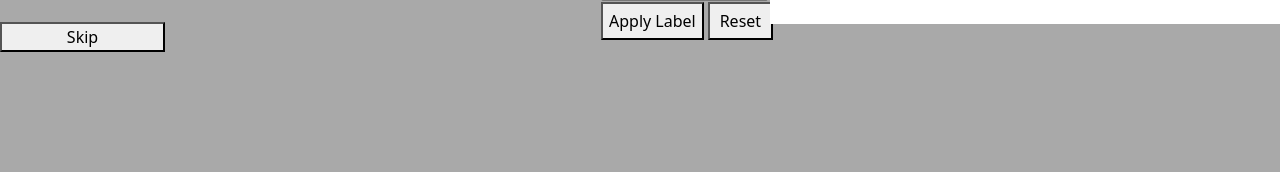
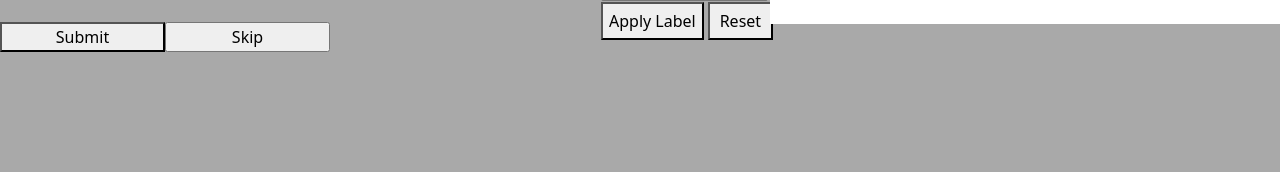
Before and after one commit to rezafarashahi/FlaskImageAnnotator, a Flask app: template templates/dashboard.html in a window 1280 px wide; the page is wider, and only the part inside the window is pictured. Shown: the part 628-800 px from the top of that part. Run offline with Flask 3, Linux system fonts and the light colour scheme; the template is opened without the code that fills it: most values are stand-ins (such as "Sample title", 1, 10 or a date in 2020); parts of the project's set-up code (start-up, migrations or seed data) failed here and were passed over.

Commit message:
skip button added

```diff
--- a/templates/dashboard.html
+++ b/templates/dashboard.html
@@ -122,8 +122,12 @@
 
         <button id="submitAll" style="font-size: 16px; width: 165px; position: absolute;
            top: 650px; left: 0px">Submit</button>
-        <button href="{{ url_for('dashboard') }}" style="font-size: 16px; width: 165px; position: absolute;
-           top: 650px; left: 0px">Skip</button>
+{#        <button href="{{ url_for('dashboard') }}" style="font-size: 16px; width: 165px; position: absolute;#}
+{#           top: 650px; left: 165px">Skip</button>#}
+
+        <input type=button onClick="location.href='{{ url_for('dashboard') }}'"
+                style="font-size: 16px; width: 165px; position: absolute;
+           top: 650px; left: 165px" value='Skip'>
 
 
 
```
